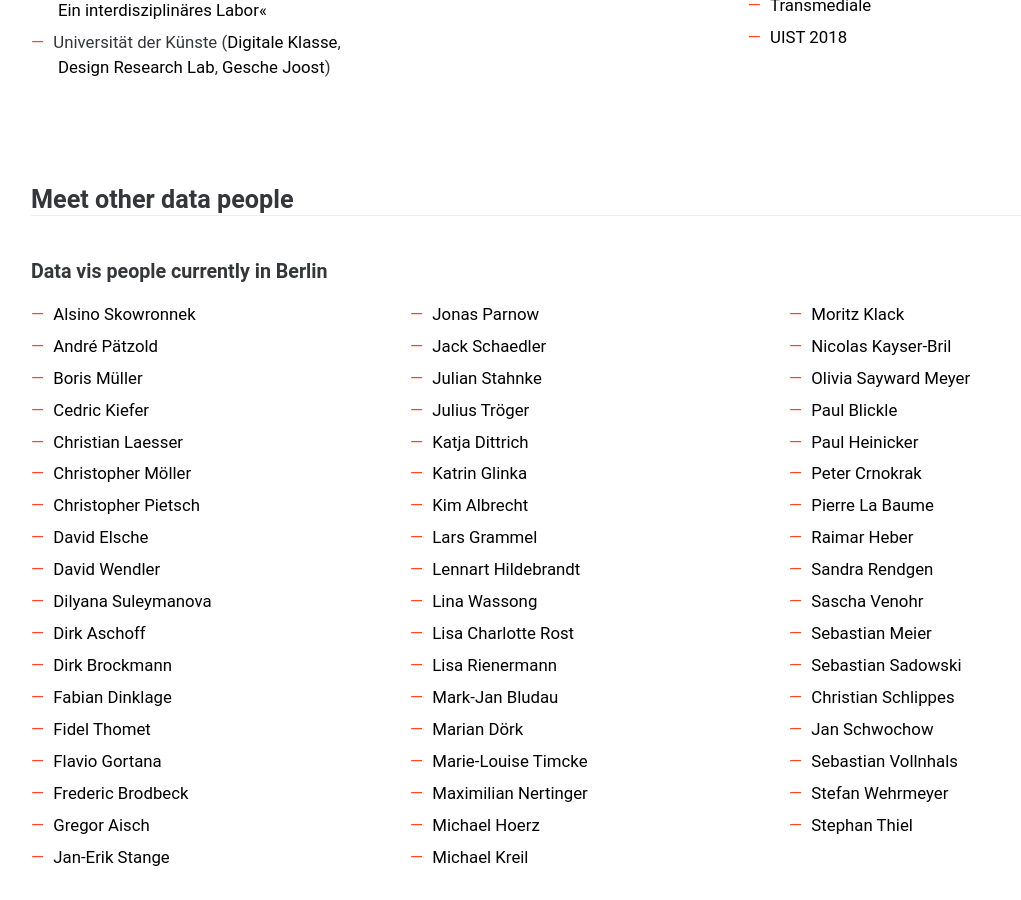
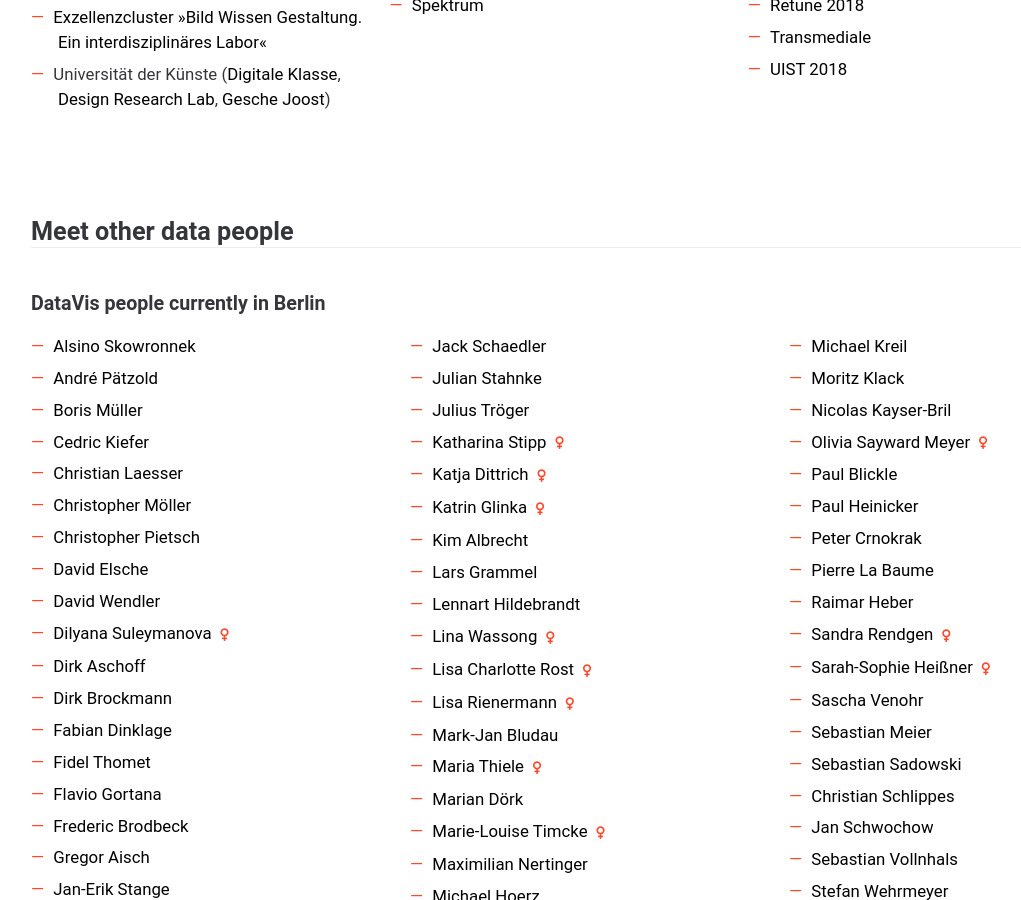
Before and after one commit to Data-Visualization-Berlin/datavis.berlin, a Jekyll site: the page built from index.html, in a window 1280 px wide and 900 px high, scrolled down 1722 px. Shown: the whole window, without its empty margins (49-1070 px from the left). Built offline with Jekyll 4.4.1, drawn with Linux system fonts in a browser that asks for light colours.

Commit message:
women highlighted, people added

```diff
--- a/index.html
+++ b/index.html
@@ -128,7 +129,7 @@
     <h2>Meet other data people</h2>
     <div>
 
-      <h3 id="people">Data vis people currently in Berlin</h3>
+      <h3 id="people">DataVis people currently in Berlin</h3>
       <ul class="columns">
         <li><a href="https://twitter.com/Alsinosko">Alsino Skowronnek</a></li>
         <li><a href="https://twitter.com/alterpaetz">André Pätzold</a></li>
@@ -139,7 +140,7 @@
         <li><a href="https://twitter.com/chrispiecom">Christopher Pietsch</a></li>
         <li><a href="https://twitter.com/ElscheDavid">David Elsche</a></li>
         <li><a href="https://twitter.com/newreld">David Wendler</a></li>
-        <li><a href="https://twitter.com/DilyanaFlower">Dilyana Suleymanova</a></li>
+        <li><a href="https://twitter.com/DilyanaFlower">Dilyana Suleymanova <i class="demo-icon icon-female"></i></a></li>
         <li><a href="https://twitter.com/dirkaschoff">Dirk Aschoff</a></li>
         <li><a href="https://twitter.com/DirkBrockmann">Dirk Brockmann</a></li>
         <li><a href="https://twitter.com/fdnklg">Fabian Dinklage</a></li>
@@ -152,29 +153,32 @@
         <li><a href="https://twitter.com/JackSchaedler">Jack Schaedler</a></li>
         <li><a href="https://twitter.com/julians">Julian Stahnke</a></li>
         <li><a href="https://twitter.com/juliustroeger">Julius Tröger</a></li>
-        <li><a href="https://twitter.com/Lettebowskie">Katja Dittrich </a></li>
-        <li><a href="https://twitter.com/kaglinka">Katrin Glinka</a></li>
+        <li><a href="https://visualdriven.by/">Katharina Stipp <i class="demo-icon icon-female"></i></a></li>
+        <li><a href="https://twitter.com/Lettebowskie">Katja Dittrich <i class="demo-icon icon-female"></i></a></li>
+        <li><a href="https://twitter.com/kaglinka">Katrin Glinka <i class="demo-icon icon-female"></i></a></li>
         <li><a href="https://twitter.com/kimay">Kim Albrecht</a></li>
         <li><a href="https://twitter.com/lgrammel">Lars Grammel</a></li>
         <li><a href="https://twitter.com/len_hil">Lennart Hildebrandt</a></li>
-        <li><a href="https://twitter.com/wassonglina">Lina Wassong</a></li>
-        <li><a href="https://twitter.com/lisacrost">Lisa Charlotte Rost</a></li>
-        <li><a href="https://twitter.com/@lisarienermann">Lisa Rienermann</a></li>
+        <li><a href="https://twitter.com/wassonglina">Lina Wassong <i class="demo-icon icon-female"></i></a></li>
+        <li><a href="https://twitter.com/lisacrost">Lisa Charlotte Rost <i class="demo-icon icon-female"></i></a></li>
+        <li><a href="https://twitter.com/@lisarienermann">Lisa Rienermann <i class="demo-icon icon-female"></i></a></li>
         <li><a href="https://twitter.com/markiaaan">Mark-Jan Bludau</a></li>
+        <li><a href="https://visual-kama.de/">Maria Thiele <i class="demo-icon icon-female"></i></a></li>
         <li><a href="https://twitter.com/nrchtct">Marian Dörk</a></li>
-        <li><a href="https://twitter.com/datentaeterin">Marie-Louise Timcke</a></li>
+        <li><a href="https://twitter.com/datentaeterin">Marie-Louise Timcke <i class="demo-icon icon-female"></i></a></li>
         <li><a href="https://twitter.com/studio_inca">Maximilian Nertinger</a></li>
         <li><a href="https://twitter.com/data_meining">Michael Hoerz</a></li>
         <li><a href="https://twitter.com/michaelkreil">Michael Kreil</a></li>
         <li><a href="https://twitter.com/moklick">Moritz Klack</a></li>
         <li><a href="https://twitter.com/nicolaskb">Nicolas Kayser-Bril</a></li>
-        <li><a href="https://www.instagram.com/oliviasayward/">Olivia Sayward Meyer</a></li>
+        <li><a href="https://www.instagram.com/oliviasayward/">Olivia Sayward Meyer <i class="demo-icon icon-female"></i></a></li>
         <li><a href="https://twitter.com/colorfuldata">Paul Blickle</a></li>
         <li><a href="https://twitter.com/paulpunkt">Paul Heinicker</a></li>
         <li><a href="http://www.petercrnokrak.com/">Peter Crnokrak</a></li>
         <li><a href="https://twitter.com/labaume_de">Pierre La Baume</a></li>
         <li><a href="https://xing.com/profile/Raimar_Heber">Raimar Heber</a></li>
-        <li><a href="https://twitter.com/srendgen">Sandra Rendgen</a></li>
+        <li><a href="https://twitter.com/srendgen">Sandra Rendgen <i class="demo-icon icon-female"></i></a></li>
+        <li><a href="http://sarahsophieheissner.de/">Sarah-Sophie Heißner <i class="demo-icon icon-female"></i></a></li>
         <li><a href="https://twitter.com/venohr">Sascha Venohr</a></li>
         <li><a href="https://twitter.com/seb_meier">Sebastian Meier</a></li>
         <li><a href="https://twitter.com/sadowskiseb">Sebastian Sadowski</a></li>
```
Also changed, not shown: other parts of index.html (+1 -0 lines).
